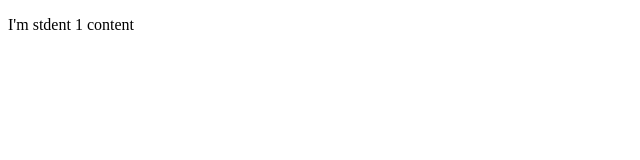
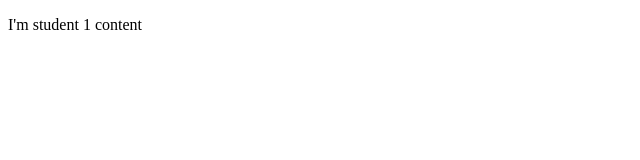
Before and after one commit to einkvan/learner, a plain HTML site: page student1/index.html in a window 1280 px wide. Shown: the full height of the page, 0-640 px from the left. Drawn offline with Linux system fonts and the light colour scheme.

Commit message:
fixed typo

```diff
--- a/student1/index.html
+++ b/student1/index.html
@@ -5,6 +5,6 @@
 <title>Student1</title>
 </head>
 <body>
-<p>I'm stdent 1 content</p>
+<p>I'm student 1 content</p>
 </body>
 </html>
```
